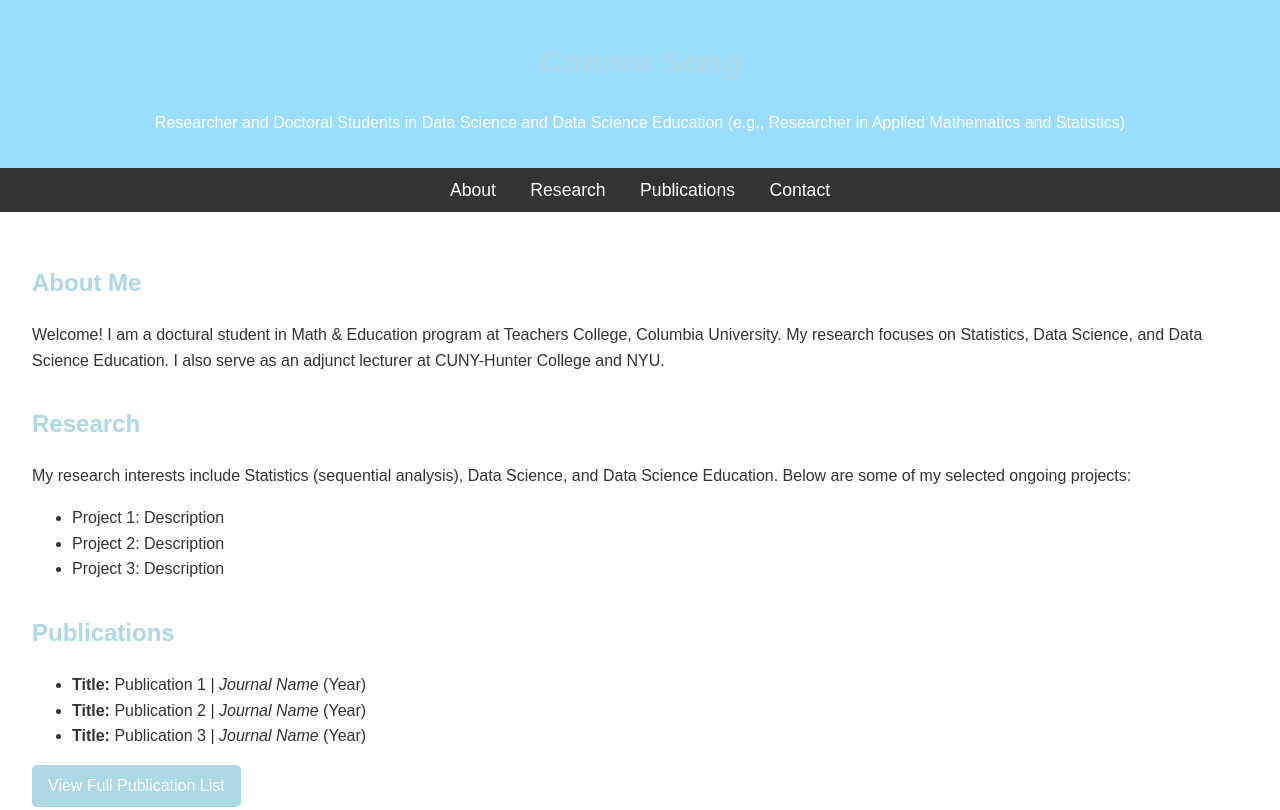
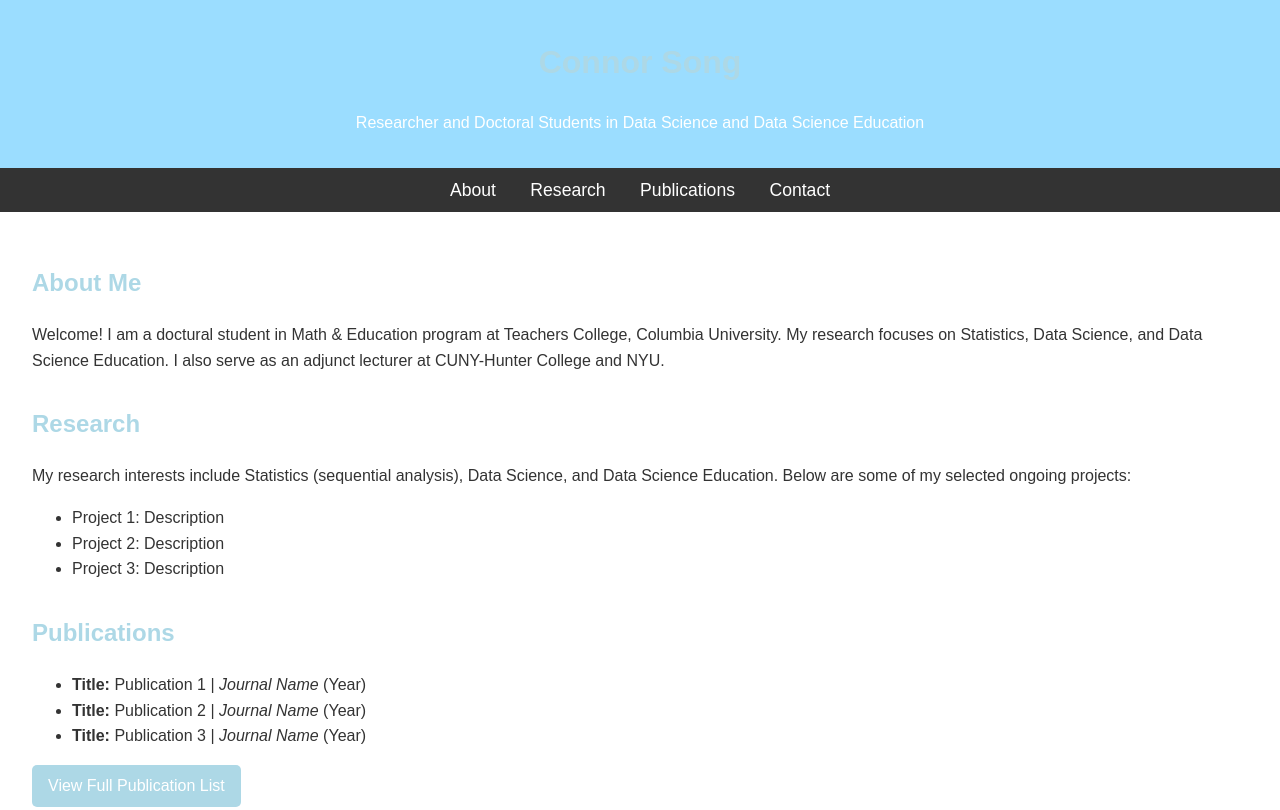
Before and after one commit to gnosronnoc/connorsong, a plain HTML site: page index.html in a window 1280 px wide. Shown: the top 810 px of the page. Drawn offline with Linux system fonts and the light colour scheme.

Commit message:
index.html

```diff
--- a/index.html
+++ b/index.html
@@ -73,7 +73,7 @@
 
 <header>
     <h1>Connor Song</h1>
-    <p>Researcher and Doctoral Students in Data Science and Data Science Education (e.g., Researcher in Applied Mathematics and Statistics)</p>
+    <p>Researcher and Doctoral Students in Data Science and Data Science Education</p>
 </header>
 
 <nav>
```
